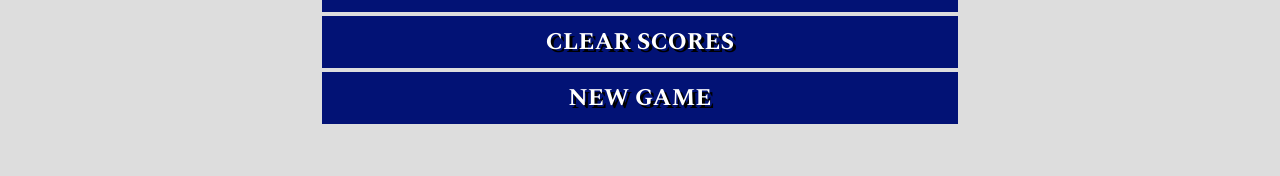
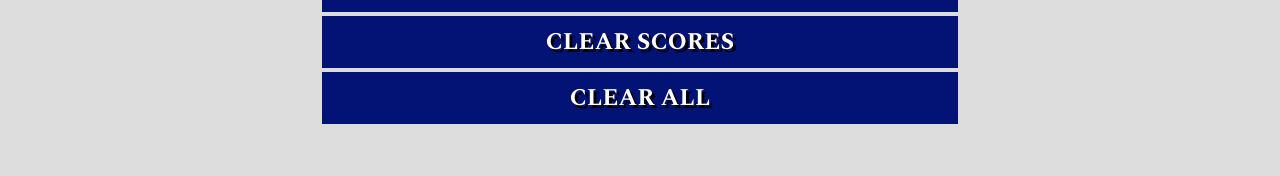
Before and after one commit to pbzona/jprdy, a React (Create React App) app: page / in a window 1280 px wide. Shown: the part 286-462 px from the top of the page. Built offline with nearby package versions, Linux system fonts and the light colour scheme.

Commit message:
Allow adding new players on clear scores

```diff
--- a/src/App.js
+++ b/src/App.js
@@ -74,6 +74,7 @@ class App extends Component {
   }
 
   // Clears scores, but does not reset player information
+  // i.e. you finish a game and want to play again with the same players
   onClearScores() {
     const playerScores = Object.keys(this.state.playerScores);
     playerScores.forEach((score, playerKey) => {
@@ -82,7 +83,9 @@ class App extends Component {
           playerScores: {
             ...playerScores,
             [playerKey]: 0
-          }
+          },
+          // Set progress to false so that you can add more players if needed
+          gameInProgress: false
         };
       });
     });
--- a/src/components/ActionList.js
+++ b/src/components/ActionList.js
@@ -57,7 +57,7 @@ const ActionList = props => {
         buttonFunction={props.onClearScores}
         buttonText="Clear Scores"
       />
-      <ActionButton buttonFunction={props.onReset} buttonText="New Game" />
+      <ActionButton buttonFunction={props.onReset} buttonText="Clear All" />
     </div>
   );
 };
```
